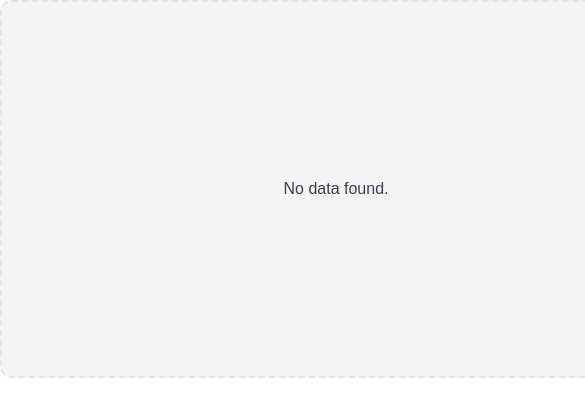
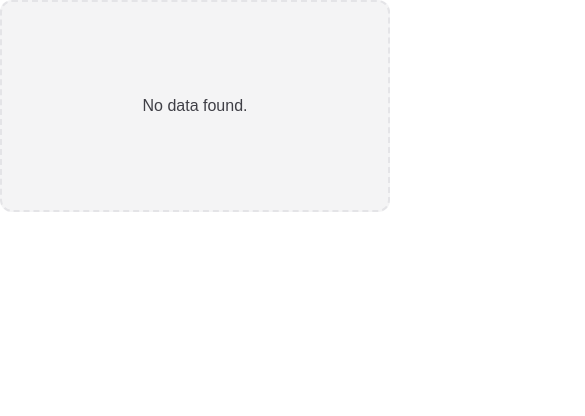
Before and after one commit to valfur03/swile-planner, a Next.js app: page / in a window 390 px wide. Shown: the top 416 px of the page, 585 px wide, since content can reach past the window. Built offline with nearby package versions, Linux system fonts and the light colour scheme.

Commit message:
feat: improve responsiveness of EmptyChart

```diff
--- a/src/components/Chart/EmptyChart.tsx
+++ b/src/components/Chart/EmptyChart.tsx
@@ -6,7 +6,7 @@ export const EmptyChart = ({
   children = <p>No data found.</p>,
 }: EmptyChartProps) => {
   return (
-    <div className="w-[672px] h-[378px] bg-zinc-100 rounded-xl flex items-center justify-center border-dashed border-2 text-zinc-700">
+    <div className="w-full max-w-[672px] md:h-[378px] h-[212px] bg-zinc-100 rounded-xl flex items-center justify-center border-dashed border-2 text-zinc-700">
       {children}
     </div>
   );
```
